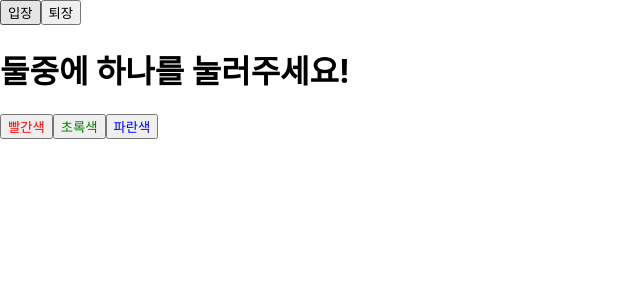
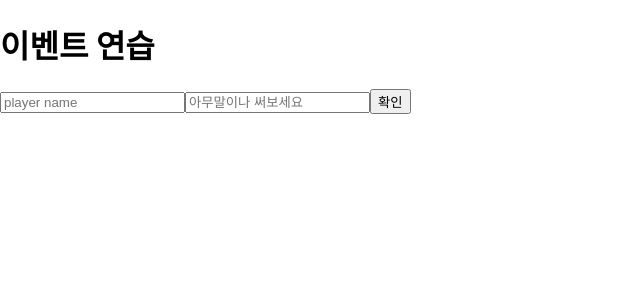
Before and after one commit to D0Dam/reactstuding, a React (Create React App) app: page / in a window 1280 px wide. Shown: the top 300 px of the page, without its empty margins (0-640 px from the left). Built offline with nearby package versions, Linux system fonts and the light colour scheme.

Commit message:
use Eventhandler

```diff
--- a/src/App.js
+++ b/src/App.js
@@ -1,8 +1,8 @@
-import { computeHeadingLevel } from '@testing-library/react';
 import React from 'react';
-import Say from './Say';
+import EventPractice from './EventPractice';
+
 const App = () => {
-  return <Say />;
+  return <EventPractice />;
 };
 
 export default App;
--- /dev/null
+++ b/src/EventPractice.js
@@ -0,0 +1,54 @@
+import React, { useState } from 'react';
+
+const EventPractice = () => {
+  const [form, setForm] = useState({
+    username: '',
+    message: '',
+  });
+  const { username, message } = form;
+
+  const onChange = (e) => {
+    const nextForm = {
+      ...form,
+      [e.target.name]: e.target.value,
+    };
+    setForm(nextForm);
+  };
+
+  const onClick = () => {
+    alert(username + ': ' + message);
+    setForm({
+      username: '',
+      message: '',
+    });
+  };
+  const onKeyPress = (e) => {
+    if (e.key === 'Enter') {
+      onClick();
+    }
+  };
+
+  return (
+    <div>
+      <h1>이벤트 연습</h1>
+      <input
+        type="text"
+        name="username"
+        placeholder="player name"
+        value={username}
+        onChange={onChange}
+      />
+      <input
+        type="text"
+        name="message"
+        placeholder="아무말이나 써보세요"
+        value={message}
+        onChange={onChange}
+        onKeyPress={onKeyPress}
+      />
+      <button onClick={onClick}>확인</button>
+    </div>
+  );
+};
+
+export default EventPractice;
```
